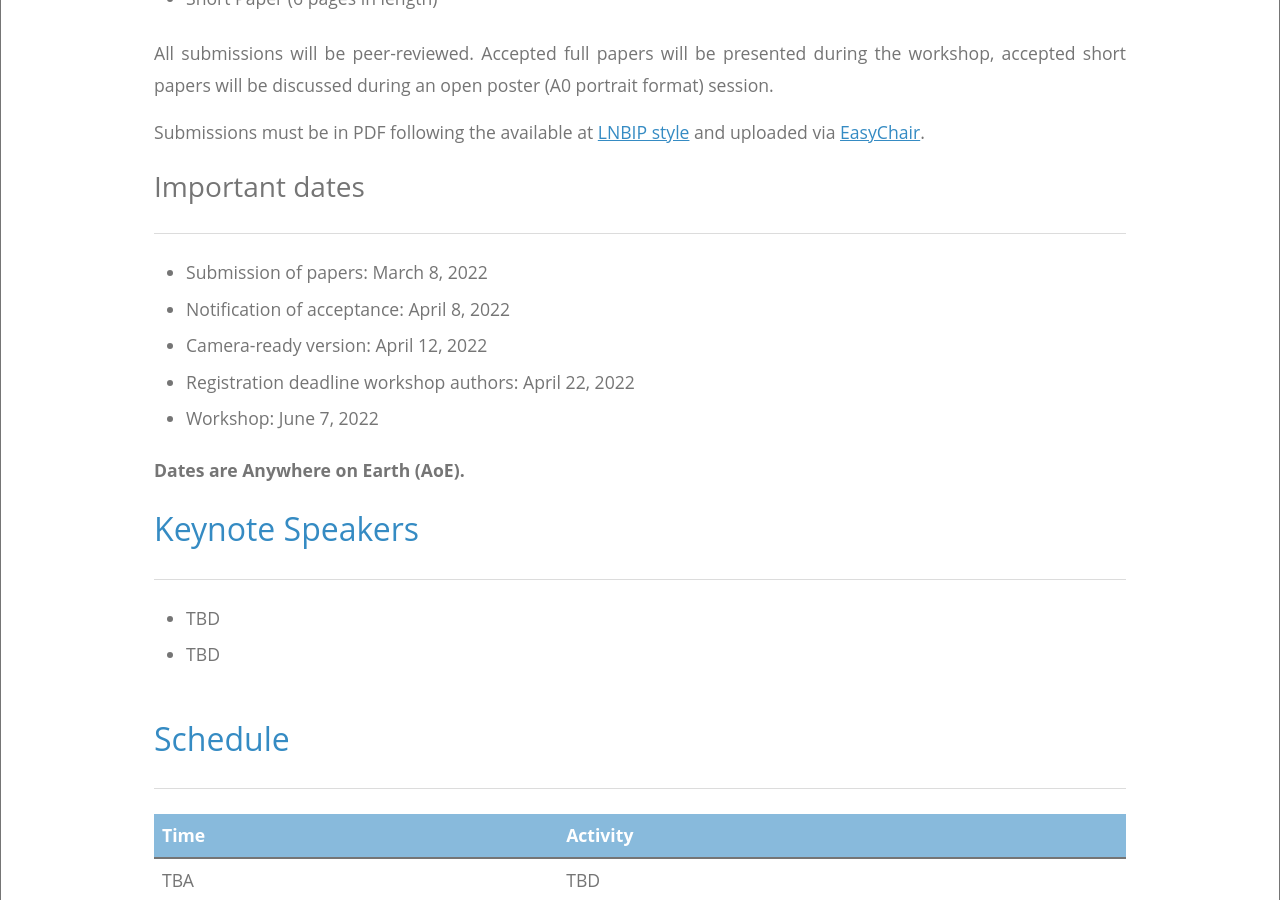
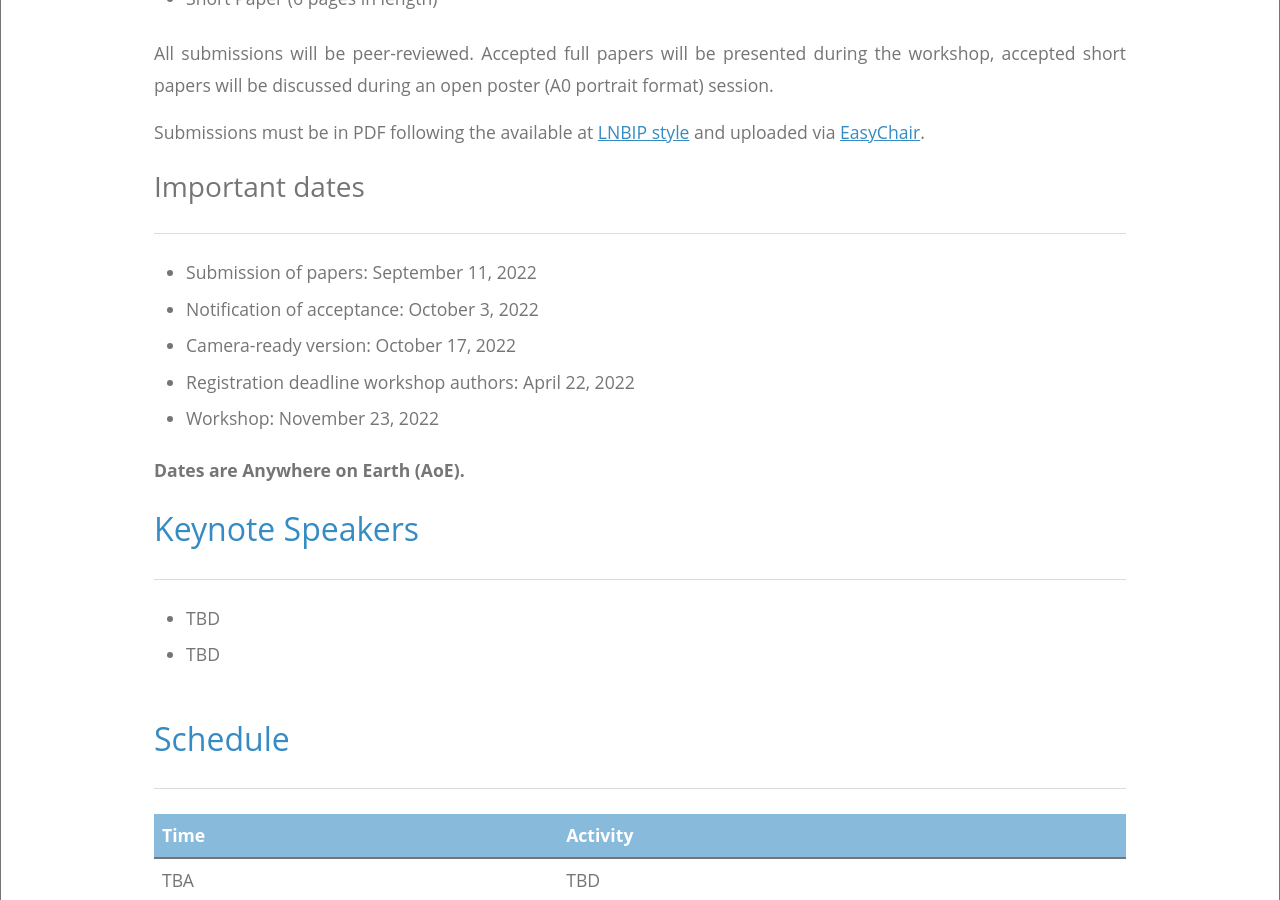
Before and after one commit to thedude81/dtworkshop, a Jekyll site: the page built from index.html, in a window 1280 px wide and 900 px high, scrolled down 2219 px. Built offline with Jekyll 4.4.1, drawn with Linux system fonts in a browser that asks for light colours.

Commit message:
Update index.html

```diff
--- a/index.html
+++ b/index.html
@@ -93,11 +93,11 @@ title: 1st International Workshop on Digital Twin Engineering
       <h3 id="important-dates">Important dates</h3>
       <hr>
       <ul>
-        <li>Submission of papers: March 8, 2022</li>
-        <li>Notification of acceptance: April 8, 2022</li>
-        <li>Camera-ready version: April 12, 2022</li>
+        <li>Submission of papers: September 11, 2022</li>
+        <li>Notification of acceptance: October 3, 2022</li>
+        <li>Camera-ready version: October 17, 2022</li>
         <li>Registration deadline workshop authors: April 22, 2022</li>
-        <li>Workshop: June 7, 2022</li>
+        <li>Workshop: November 23, 2022</li>
       </ul>
       <b>Dates are Anywhere on Earth (AoE).</b>
       <br>
@@ -140,7 +140,7 @@ title: 1st International Workshop on Digital Twin Engineering
 
       <h2 id="venue">Venue</h2>
       <hr>
-      <p>Please check out the <a href="https://caise22.ugent.be/location/">conference venue</a> as well as the <a href="https://caise22.ugent.be/program/">conference program</a> for detailed information on the workshop’s location. The workshop will be in room TBA.</p>
+      <p>Please check out the <a href="https://poem2022.mdx.ac.uk/">conference venue</a> as well as the <a href="https://poem2022.mdx.ac.uk/conference-programme/">conference program</a> for detailed information on the workshop’s location. The workshop will be in room TBA.</p>
       <br>
 
       <h2 id="organizers">Organizers</h2>
```
